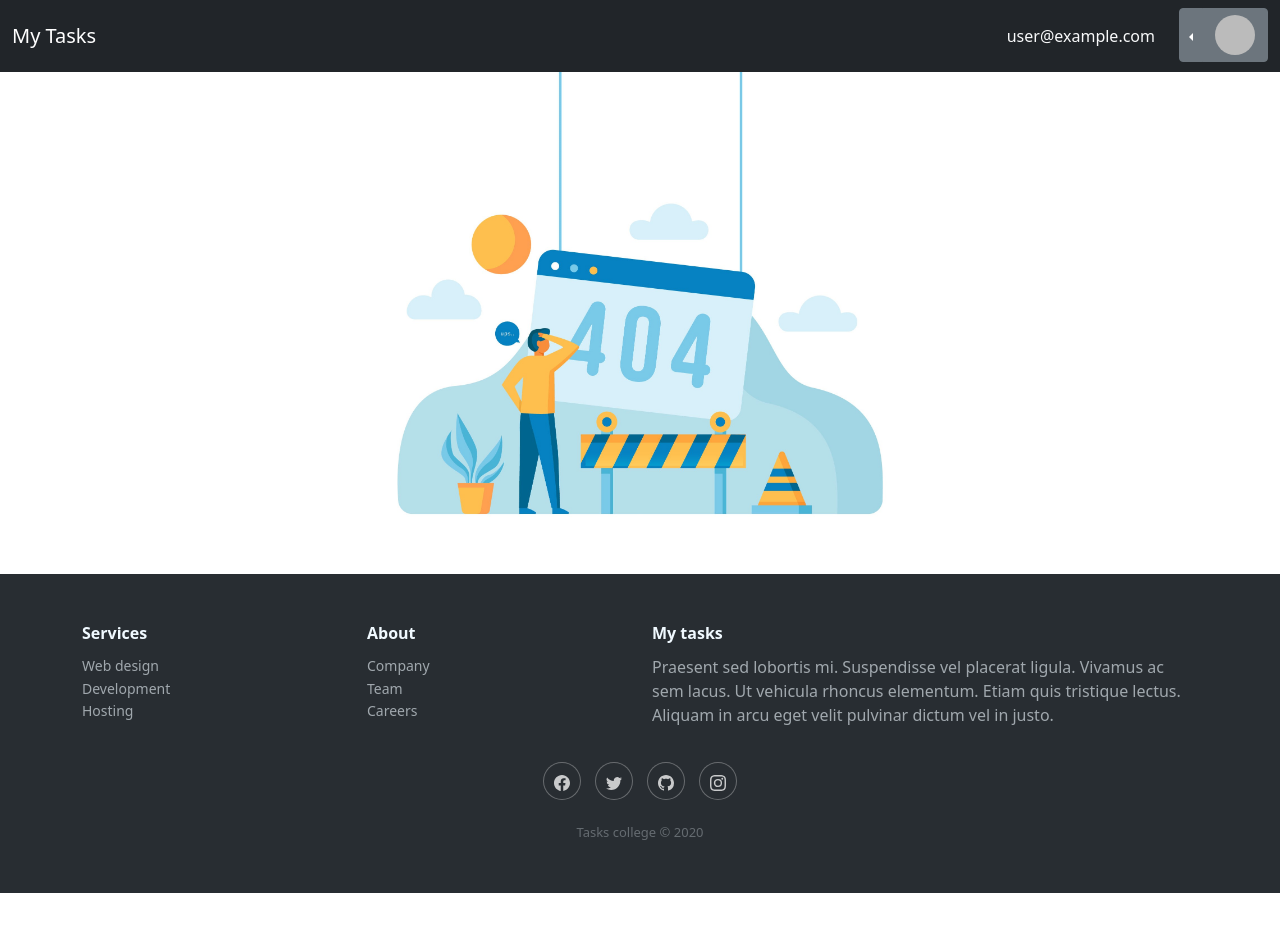
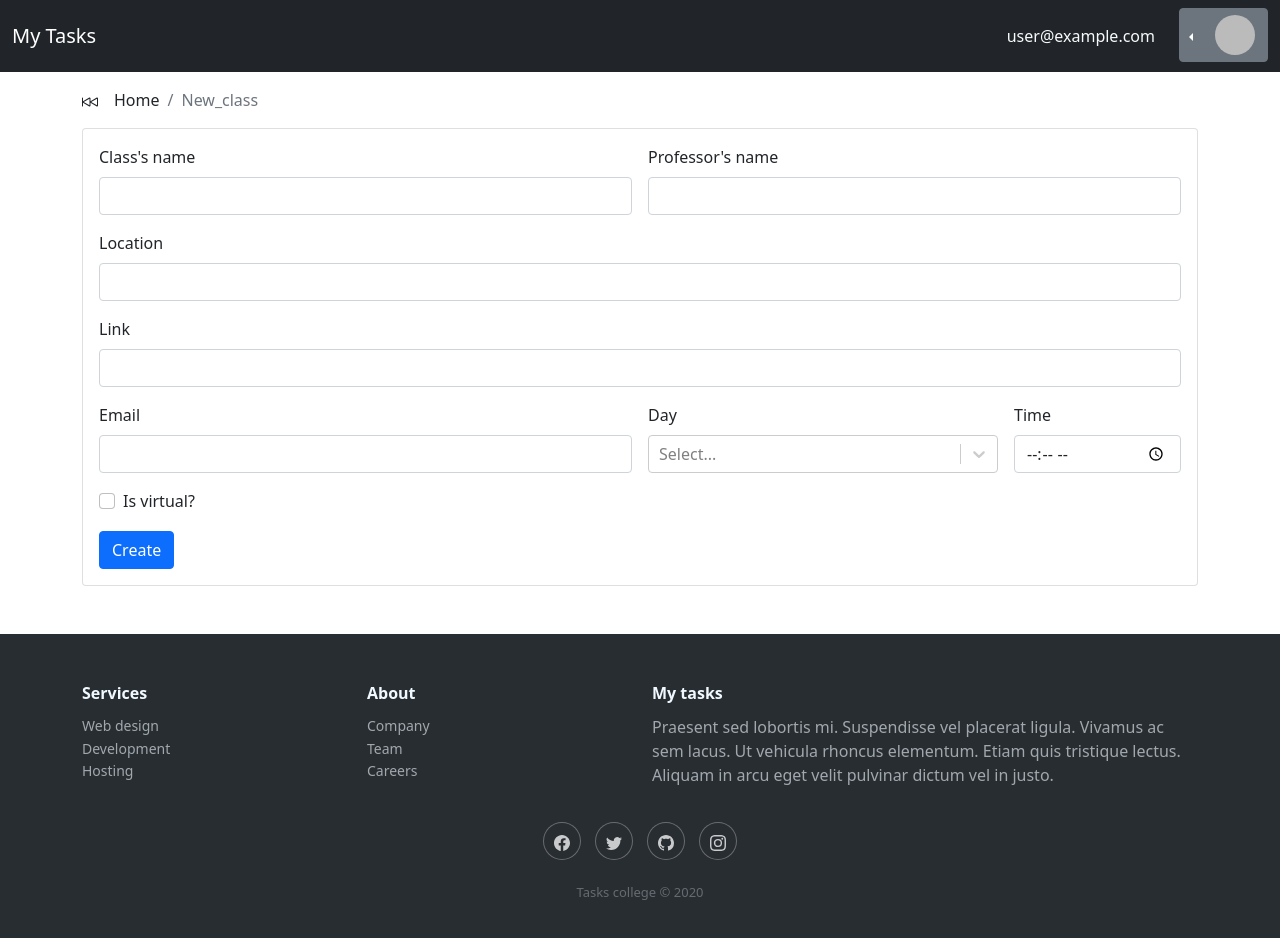
Before and after one commit to sirzes02/Tasks_college, a React (Create React App) app: page /new_class in a window 1280 px wide. Shown: the top 938 px of the page. Before the commit the page ends 893 px from the top, so only its background shows below. Built offline with nearby package versions, Linux system fonts and the light colour scheme; no server answers; sample sign-in values are in the browser's storage.

Commit message:
--add - "create new class"

```diff
--- a/package.json
+++ b/package.json
@@ -8,6 +8,7 @@
     "react-dom": "^17.0.1",
     "react-router-dom": "^5.2.0",
     "react-scripts": "4.0.1",
+    "react-select": "^3.1.1",
     "sweetalert2": "^10.12.7"
   },
   "scripts": {
--- a/src/App.js
+++ b/src/App.js
@@ -3,12 +3,13 @@ import { BrowserRouter as Router, Route, Switch } from "react-router-dom";
 import { AuthProvider } from "./context/AuthContext";
 import PrivateRoute from "./context/PrivateRoutes";
 import Init from "./views/Init";
-import Home from "./components/Home";
+import Home from "./views/Home";
 import NavBar from "./components/Navbar";
 import Footer from "./components/Footer";
 import Error404 from "./views/Error404";
 import Profile from "./views/Profile";
 import ChangePhoto from "./views/ChangePhoto";
+import NewClass from "./views/NewClass";
 
 function App() {
   return (
@@ -20,6 +21,7 @@ function App() {
             <PrivateRoute exact path="/home" component={Home} />
             <PrivateRoute exact path="/profile" component={Profile} />
             <PrivateRoute exact path="/profile/photo" component={ChangePhoto} />
+            <PrivateRoute exact path="/new_class" component={NewClass} />
             <Route exact path="/" component={Init} />
             <Route component={Error404} />
           </Switch>
--- a/src/components/Home.js
+++ /dev/null
@@ -1,7 +0,0 @@
-import React from "react";
-
-const Home = () => {
-  return <div className="Home">HOLA</div>;
-};
-
-export default Home;
--- a/src/components/Navbar.js
+++ b/src/components/Navbar.js
@@ -93,6 +93,16 @@ function NavBar() {
                     </li>
                     <li>
                       <div
+                        className="btn dropdown-item"
+                        onClick={() => history.push("new_class")}>
+                        Create Class
+                      </div>
+                    </li>
+                    <li>
+                      <hr className="dropdown-divider" />
+                    </li>
+                    <li>
+                      <div
                         className="btn btn-outline-danger dropdown-item boton_cerrar"
                         onClick={logOut}>
                         Logout
--- /dev/null
+++ b/src/components/Vacio.js
@@ -0,0 +1,25 @@
+import { useHistory } from "react-router-dom";
+
+const Vacio = () => {
+  const history = useHistory();
+
+  return (
+    <div className="Vacio m-5">
+      <div className="card text-center">
+        <div className="card-header">Is empty</div>
+        <div className="card-body">
+          <h5 className="card-title">Create a new class</h5>
+          <p className="card-text">and you can manage resources from here</p>
+          <div
+            className="btn btn-primary"
+            onClick={() => history.push("new_class")}>
+            Add a class
+          </div>
+        </div>
+        <div className="card-footer text-muted">-- My tasks</div>
+      </div>
+    </div>
+  );
+};
+
+export default Vacio;
--- /dev/null
+++ b/src/views/Home.js
@@ -0,0 +1,49 @@
+import React, { useEffect, useContext, useState } from "react";
+import { app } from "../database/firebase";
+import { AuthContext } from "../context/AuthContext";
+import { Error } from "../resources/Error";
+import Vacio from "../components/Vacio";
+
+const Home = () => {
+  const { currentUser } = useContext(AuthContext);
+  const [classes, setClasses] = useState([]);
+  const [empty, setEmpty] = useState(true);
+
+  useEffect(() => {
+    findData();
+    return;
+  }, []);
+
+  const findData = async () => {
+    await app
+      .firestore()
+      .collection("class")
+      .where("id_usuario", "==", currentUser.uid)
+      .get()
+      .then((result) => {
+        if (result.empty) {
+          console.log("No matching documents.");
+        } else {
+          setClasses(result.docs);
+          setEmpty(false);
+        }
+      })
+      .catch((err) => Error(err));
+  };
+
+  return (
+    <div className="Home">
+      {empty ? (
+        <Vacio />
+      ) : (
+        classes.map((data) => (
+          <p>
+            {data.data().name}, {data.data().time}
+          </p>
+        ))
+      )}
+    </div>
+  );
+};
+
+export default Home;
--- /dev/null
+++ b/src/views/NewClass.js
@@ -0,0 +1,180 @@
+import React, { useState, useContext } from "react";
+import { AuthContext } from "../context/AuthContext";
+import { app } from "../database/firebase";
+import { useHistory } from "react-router-dom";
+import { Error } from "../resources/Error";
+import Swal from "sweetalert2";
+import Select from "react-select";
+import Route from "../components/Route";
+
+const NewClass = () => {
+  const [name, setName] = useState("");
+  const [professorName, setProfessorName] = useState("");
+  const [location, setLocation] = useState("");
+  const [link, setLink] = useState("");
+  const [email, setEmail] = useState("");
+  const [day, setDay] = useState("");
+  const [time, setTime] = useState("");
+  const [isVirtual, setIsVirtual] = useState(false);
+
+  const { currentUser } = useContext(AuthContext);
+  const days = [
+    { value: "Sunday", label: "Sunday" },
+    { value: "Monday", label: "Monday" },
+    { value: "Tuesday", label: "Tuesday" },
+    { value: "Wednesday", label: "Wednesday" },
+    { value: "Thursday", label: "Thursday" },
+    { value: "Friday", label: "Friday" },
+    { value: "Saturday", label: "Saturday" },
+  ];
+  const history = useHistory();
+
+  const createClasss = async (e) => {
+    e.preventDefault();
+
+    await app
+      .firestore()
+      .collection("class")
+      .add({
+        id_usuario: currentUser.uid,
+        name,
+        professorName,
+        location,
+        link,
+        email,
+        day,
+        time,
+        isVirtual,
+      })
+      .then(() => {
+        Swal.fire({
+          icon: "success",
+          title: "New class have been created...",
+          text: "Go to see it!",
+        }).then(() => history.goBack());
+      })
+      .catch((err) => Error(err));
+  };
+
+  return (
+    <div className="NewClass container">
+      <Route />
+      <div className="card mb-5">
+        <div className="card-body">
+          <form className="row g-3" onSubmit={(e) => createClasss(e)}>
+            <div className="col-md-6">
+              <label htmlFor="inputName" className="form-label">
+                Class's name
+              </label>
+              <input
+                type="text"
+                className="form-control"
+                id="inputName"
+                value={name}
+                onChange={(e) => setName(e.target.value)}
+                required
+              />
+            </div>
+            <div className="col-md-6">
+              <label htmlFor="inputProfessor" className="form-label">
+                Professor's name
+              </label>
+              <input
+                type="text"
+                className="form-control"
+                id="inputProfessor"
+                value={professorName}
+                onChange={(e) => setProfessorName(e.target.value)}
+              />
+            </div>
+            <div className="col-12">
+              <label htmlFor="Input Location" className="form-label">
+                Location
+              </label>
+              <input
+                type="text"
+                className="form-control"
+                id="Input Location"
+                value={location}
+                onChange={(e) => setLocation(e.target.value)}
+              />
+            </div>
+            <div className="col-12">
+              <label htmlFor="link" className="form-label">
+                Link
+              </label>
+              <input
+                type="url"
+                className="form-control"
+                id="link"
+                value={link}
+                onChange={(e) => setLink(e.target.value)}
+              />
+            </div>
+            <div className="col-md-6">
+              <label htmlFor="email" className="form-label">
+                Email
+              </label>
+              <input
+                type="email"
+                className="form-control"
+                id="email"
+                value={email}
+                onChange={(e) => setEmail(e.target.value)}
+              />
+            </div>
+            <div className="col-md-4">
+              <label htmlFor="inputState" className="form-label">
+                Day
+              </label>
+              <Select
+                className="basic-single"
+                classNamePrefix="select"
+                isClearable={true}
+                isSearchable={true}
+                name="day"
+                options={days}
+                onChange={(e) => (e ? setDay(e.value) : setDay(""))}
+                required
+              />
+            </div>
+            <div className="col-md-2">
+              <label htmlFor="time" className="form-label">
+                Time
+              </label>
+              <input
+                type="time"
+                className="form-control"
+                id="time"
+                value={time}
+                onChange={(e) => setTime(e.target.value)}
+                required
+              />
+            </div>
+            <div className="col-12">
+              <div className="form-check">
+                <input
+                  className="form-check-input"
+                  type="checkbox"
+                  id="gridCheck"
+                  value={isVirtual}
+                  onClick={() => setIsVirtual(!isVirtual)}
+                />
+                <label className="form-check-label" htmlFor="gridCheck">
+                  Is virtual?
+                </label>
+              </div>
+            </div>
+            <div className="col-12">
+              <button type="submit" className="btn btn-primary">
+                Create
+              </button>
+            </div>
+          </form>
+        </div>
+      </div>
+    </div>
+  );
+};
+
+export default NewClass;
```
Also changed, not shown: 1 other file (tests, documents, lock files or other folders).
